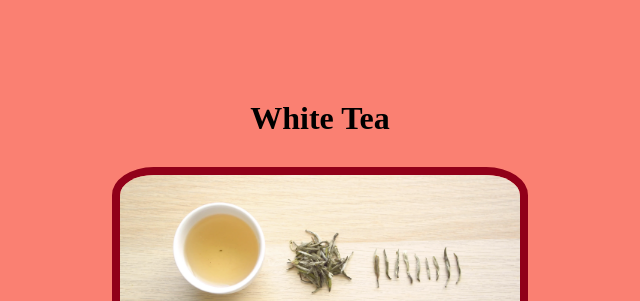
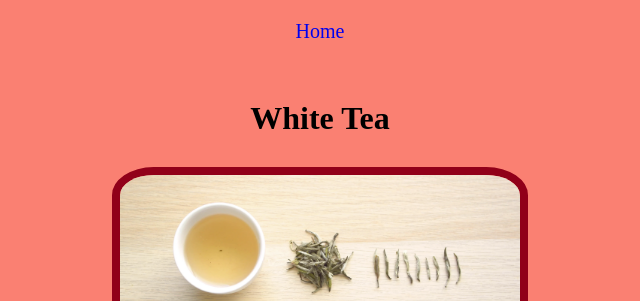
Before and after one commit to vindictive-poodle/odin-recipes, a plain HTML site: page recipes/white.html in a window 1280 px wide. Shown: the top 301 px of the page, 320-960 px from the left. Drawn offline with Linux system fonts and the light colour scheme.

Commit message:
Add home button to each page

```diff
--- a/recipes/white.html
+++ b/recipes/white.html
@@ -6,6 +6,7 @@
     <link href="../styles/style.css" rel="stylesheet">
   </head>
   <body>
+    <a href="../index.html" id="home">Home</a>
     <h1>White Tea</h1>
     <img src="../imgs/white_tea.png" alt="tea_in_cup" class="lead">
     <p>White tea is vast and there are many different types. Of course, this is true
--- a/styles/style.css
+++ b/styles/style.css
@@ -39,6 +39,11 @@ p:first-of-type {
   margin-top: 20px;
 }
 
+#home {
+  position: absolute;
+  top: 0;
+  font-size: 20px;
+}
 ul:last-of-type {
   margin-bottom: 20px;
 }
```
Also changed, not shown: recipes/darjeeling.html (+1 -0 lines), recipes/earlgrey.html (+1 -0 lines), 1 other file.
